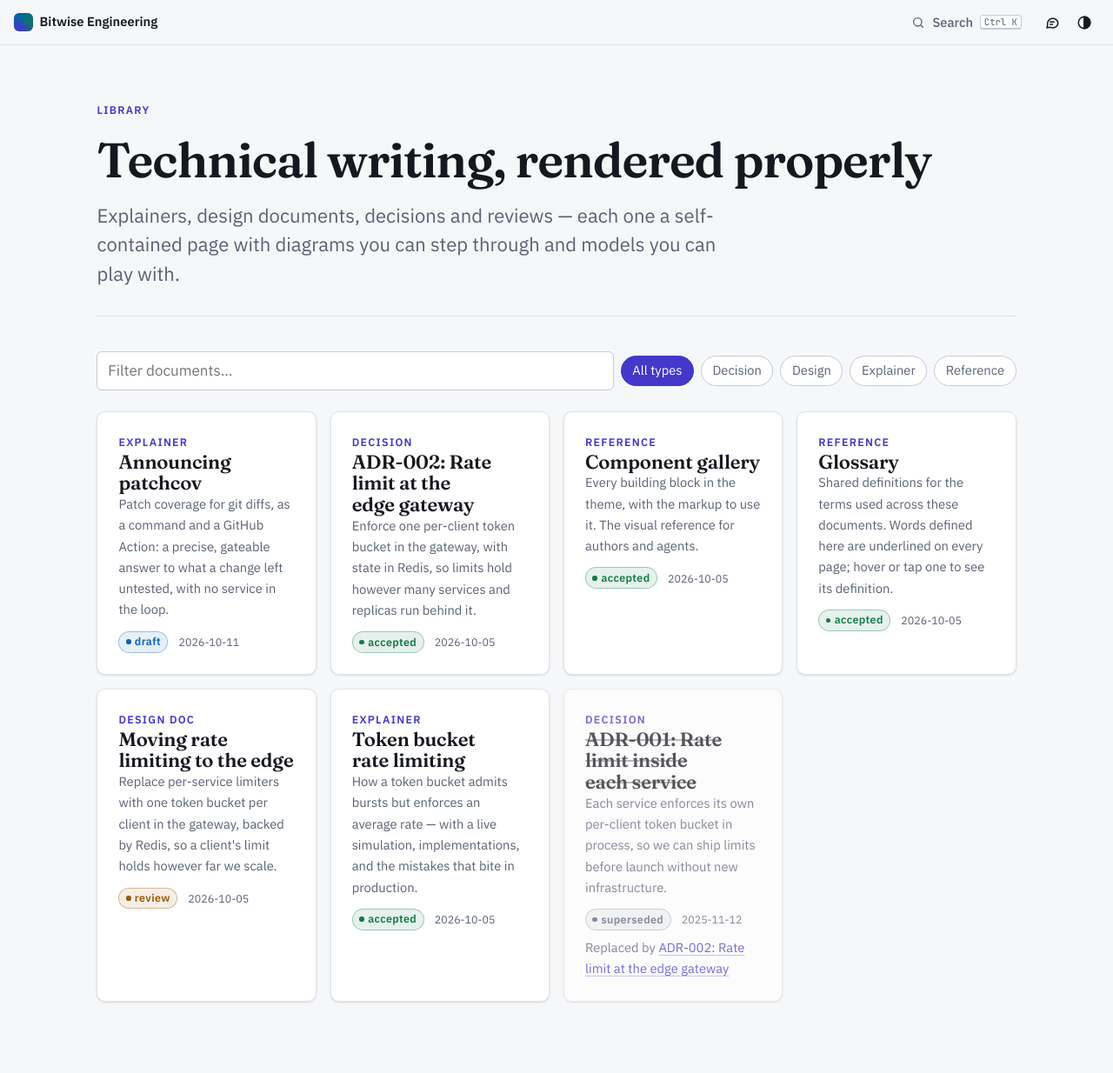
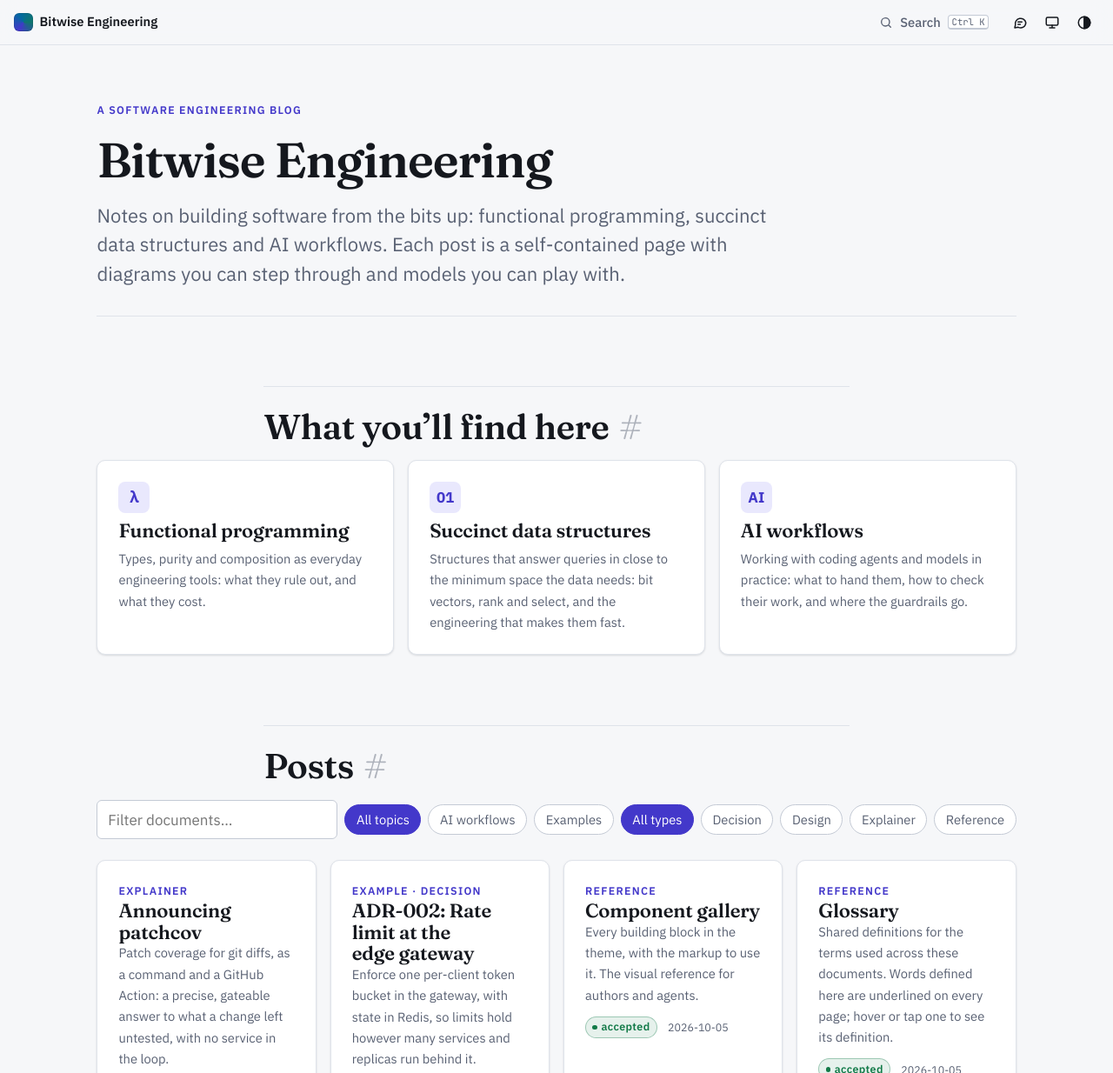
Before and after one commit to newhoggy/beautiful-html, a website: page index.html in a window 1280 px wide. Shown: the top 1234 px of the page at 87% size. Drawn offline with Linux system fonts and the light colour scheme.

Commit message:
Rebrand the home page, README and CLAUDE.md as Bitwise Engineering
The home page says what the blog is and covers, with a topics section and topic
chips. The rate-limiting pages are tagged "examples" and the patchcov
announcement "ai workflows". The README records what keeps the beautiful-html
name (theme, prefixes, 1Password titles, repo and Pages URL) and why.

Refs #7

```diff
--- a/index.html
+++ b/index.html
@@ -3,8 +3,12 @@
 <head>
   <meta charset="utf-8">
   <meta name="viewport" content="width=device-width, initial-scale=1">
-  <title>beautiful-html</title>
-  <meta name="description" content="Technical explainers, designs and decisions — written as rich, interactive HTML.">
+  <title>Bitwise Engineering</title>
+  <meta name="description" content="A software engineering blog on functional programming, succinct data structures and AI workflows, written as interactive pages.">
+  <meta property="og:type" content="website">
+  <meta property="og:site_name" content="Bitwise Engineering">
+  <meta property="og:title" content="Bitwise Engineering">
+  <meta property="og:description" content="A software engineering blog on functional programming, succinct data structures and AI workflows, written as interactive pages.">
   <script>try{var t=localStorage.getItem("bh-theme");if(t)document.documentElement.dataset.theme=t}catch(e){}</script>
   <link rel="stylesheet" href="theme/bh.css">
   <script src="theme/bh.js" defer></script>
@@ -13,16 +17,24 @@
 <main class="bh-page no-toc">
   <article class="bh-article">
     <header class="bh-hero">
-      <p class="eyebrow">Library</p>
-      <h1>Technical writing, rendered properly</h1>
-      <p class="lede">Explainers, design documents, decisions and reviews — each one a self-contained page with diagrams you can step through and models you can play with.</p>
+      <p class="eyebrow">A software engineering blog</p>
+      <h1>Bitwise Engineering</h1>
+      <p class="lede">Notes on building software from the bits up: functional programming, succinct data structures and AI workflows. Each post is a self-contained page with diagrams you can step through and models you can play with.</p>
     </header>
 
-    <bh-filter for="doc-list" class="wide"></bh-filter>
+    <h2 id="topics">What you’ll find here</h2>
+    <ul class="cards wide">
+      <li class="card"><span class="card-icon">λ</span><h3>Functional programming</h3><p>Types, purity and composition as everyday engineering tools: what they rule out, and what they cost.</p></li>
+      <li class="card"><span class="card-icon">01</span><h3>Succinct data structures</h3><p>Structures that answer queries in close to the minimum space the data needs: bit vectors, rank and select, and the engineering that makes them fast.</p></li>
+      <li class="card"><span class="card-icon">AI</span><h3>AI workflows</h3><p>Working with coding agents and models in practice: what to hand them, how to check their work, and where the guardrails go.</p></li>
+    </ul>
+
+    <h2 id="posts">Posts</h2>
+    <bh-filter for="doc-list" topics="Functional programming, Succinct data structures, AI workflows, Examples" class="wide"></bh-filter>
 
     <ul class="cards wide" id="doc-list">
       <!-- bh:index:start -->
-      <li class="card doc-card" data-kind="explainer" data-search="announcing patchcov patch coverage for git diffs, as a command and a github action: a precise, gateable answer to what a change left untested, with no service in the loop. coverage, testing, ci, github actions, agents, rust explainer">
+      <li class="card doc-card" data-kind="explainer" data-tags="ai workflows,coverage,testing,ci,github actions,agents,rust" data-search="announcing patchcov patch coverage for git diffs, as a command and a github action: a precise, gateable answer to what a change left untested, with no service in the loop. ai workflows, coverage, testing, ci, github actions, agents, rust explainer">
         <a class="card-link" href="docs/announcing-patchcov.html">
           <span class="eyebrow">Explainer</span>
           <h3>Announcing patchcov</h3>
@@ -30,15 +42,15 @@
         </a>
         <span class="card-meta"><span class="badge draft">draft</span><time datetime="2026-10-11">2026-10-11</time></span>
       </li>
-      <li class="card doc-card" data-kind="decision" data-search="adr-002: rate limit at the edge gateway enforce one per-client token bucket in the gateway, with state in redis, so limits hold however many services and replicas run behind it. rate limiting, architecture decision">
+      <li class="card doc-card" data-kind="decision" data-tags="examples,rate limiting,architecture" data-search="adr-002: rate limit at the edge gateway enforce one per-client token bucket in the gateway, with state in redis, so limits hold however many services and replicas run behind it. examples, rate limiting, architecture decision">
         <a class="card-link" href="docs/adr-002-rate-limit-at-the-edge.html">
-          <span class="eyebrow">Decision</span>
+          <span class="eyebrow">Example · Decision</span>
           <h3>ADR-002: Rate limit at the edge gateway</h3>
           <p>Enforce one per-client token bucket in the gateway, with state in Redis, so limits hold however many services and replicas run behind it.</p>
         </a>
         <span class="card-meta"><span class="badge accepted">accepted</span><time datetime="2026-10-05">2026-10-05</time></span>
       </li>
-      <li class="card doc-card" data-kind="reference" data-search="component gallery every building block in the theme, with the markup to use it. the visual reference for authors and agents. theme, components, reference reference">
+      <li class="card doc-card" data-kind="reference" data-tags="theme,components,reference" data-search="component gallery every building block in the theme, with the markup to use it. the visual reference for authors and agents. theme, components, reference reference">
         <a class="card-link" href="docs/component-gallery.html">
           <span class="eyebrow">Reference</span>
           <h3>Component gallery</h3>
@@ -46,7 +58,7 @@
         </a>
         <span class="card-meta"><span class="badge accepted">accepted</span><time datetime="2026-10-05">2026-10-05</time></span>
       </li>
-      <li class="card doc-card" data-kind="reference" data-search="glossary shared definitions for the terms used across these documents. words defined here are underlined on every page; hover or tap one to see its definition. glossary, reference reference">
+      <li class="card doc-card" data-kind="reference" data-tags="glossary,reference" data-search="glossary shared definitions for the terms used across these documents. words defined here are underlined on every page; hover or tap one to see its definition. glossary, reference reference">
         <a class="card-link" href="docs/glossary.html">
           <span class="eyebrow">Reference</span>
           <h3>Glossary</h3>
@@ -54,25 +66,25 @@
         </a>
         <span class="card-meta"><span class="badge accepted">accepted</span><time datetime="2026-10-05">2026-10-05</time></span>
       </li>
-      <li class="card doc-card" data-kind="design" data-search="moving rate limiting to the edge replace per-service limiters with one token bucket per client in the gateway, backed by redis, so a client&#39;s limit holds however far we scale. rate limiting, gateway, redis design">
+      <li class="card doc-card" data-kind="design" data-tags="examples,rate limiting,gateway,redis" data-search="moving rate limiting to the edge replace per-service limiters with one token bucket per client in the gateway, backed by redis, so a client&#39;s limit holds however far we scale. examples, rate limiting, gateway, redis design">
         <a class="card-link" href="docs/edge-rate-limiting-design.html">
-          <span class="eyebrow">Design doc</span>
+          <span class="eyebrow">Example · Design doc</span>
           <h3>Moving rate limiting to the edge</h3>
           <p>Replace per-service limiters with one token bucket per client in the gateway, backed by Redis, so a client&#39;s limit holds however far we scale.</p>
         </a>
         <span class="card-meta"><span class="badge review">review</span><time datetime="2026-10-05">2026-10-05</time></span>
       </li>
-      <li class="card doc-card" data-kind="explainer" data-search="token bucket rate limiting how a token bucket admits bursts but enforces an average rate — with a live simulation, implementations, and the mistakes that bite in production. rate limiting, networking, distributed systems explainer">
+      <li class="card doc-card" data-kind="explainer" data-tags="examples,rate limiting,networking,distributed systems" data-search="token bucket rate limiting how a token bucket admits bursts but enforces an average rate — with a live simulation, implementations, and the mistakes that bite in production. examples, rate limiting, networking, distributed systems explainer">
         <a class="card-link" href="docs/token-bucket-rate-limiting.html">
-          <span class="eyebrow">Explainer</span>
+          <span class="eyebrow">Example · Explainer</span>
           <h3>Token bucket rate limiting</h3>
           <p>How a token bucket admits bursts but enforces an average rate — with a live simulation, implementations, and the mistakes that bite in production.</p>
         </a>
         <span class="card-meta"><span class="badge accepted">accepted</span><time datetime="2026-10-05">2026-10-05</time></span>
       </li>
-      <li class="card doc-card is-superseded" data-kind="decision" data-search="adr-001: rate limit inside each service each service enforces its own per-client token bucket in process, so we can ship limits before launch without new infrastructure. rate limiting, architecture decision">
+      <li class="card doc-card is-superseded" data-kind="decision" data-tags="examples,rate limiting,architecture" data-search="adr-001: rate limit inside each service each service enforces its own per-client token bucket in process, so we can ship limits before launch without new infrastructure. examples, rate limiting, architecture decision">
         <a class="card-link" href="docs/adr-001-rate-limit-in-each-service.html">
-          <span class="eyebrow">Decision</span>
+          <span class="eyebrow">Example · Decision</span>
           <h3>ADR-001: Rate limit inside each service</h3>
           <p>Each service enforces its own per-client token bucket in process, so we can ship limits before launch without new infrastructure.</p>
         </a>
--- a/package.json
+++ b/package.json
@@ -2,7 +2,7 @@
   "name": "beautiful-html",
   "private": true,
   "type": "module",
-  "description": "Technical explainers, designs and decisions as rich, interactive, single-theme HTML.",
+  "description": "Bitwise Engineering: a software engineering blog, built on the beautiful-html theme.",
   "repository": "github:newhoggy/beautiful-html",
   "engines": { "node": ">=20" },
   "scripts": {
```
Also changed, not shown: CLAUDE.md (+6 -4 lines), docs/adr-001-rate-limit-in-each-service.html (+1 -1 lines), docs/adr-002-rate-limit-at-the-edge.html (+1 -1 lines), docs/announcing-patchcov.html (+1 -1 lines), docs/edge-rate-limiting-design.html (+1 -1 lines), docs/token-bucket-rate-limiting.html (+1 -1 lines), README.md.
